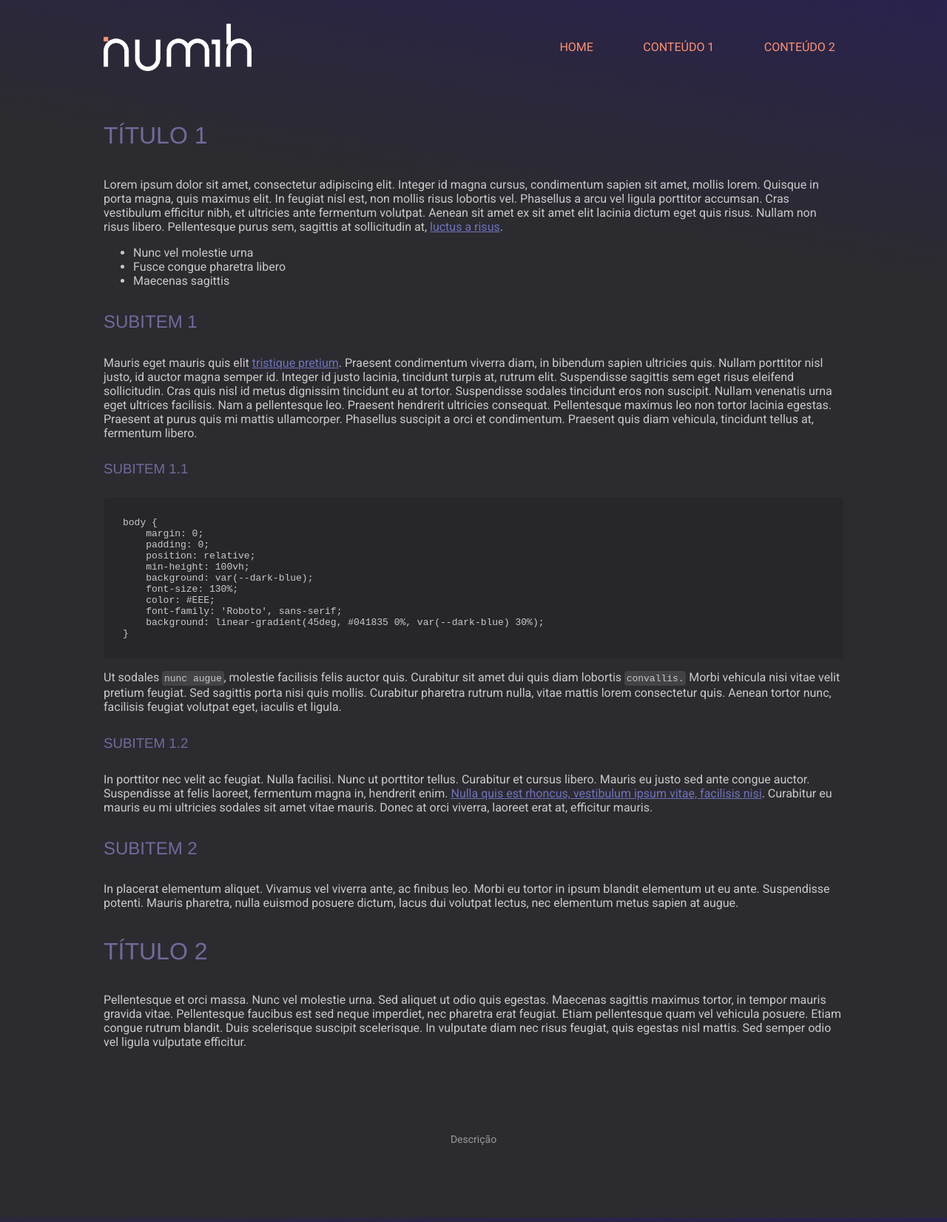
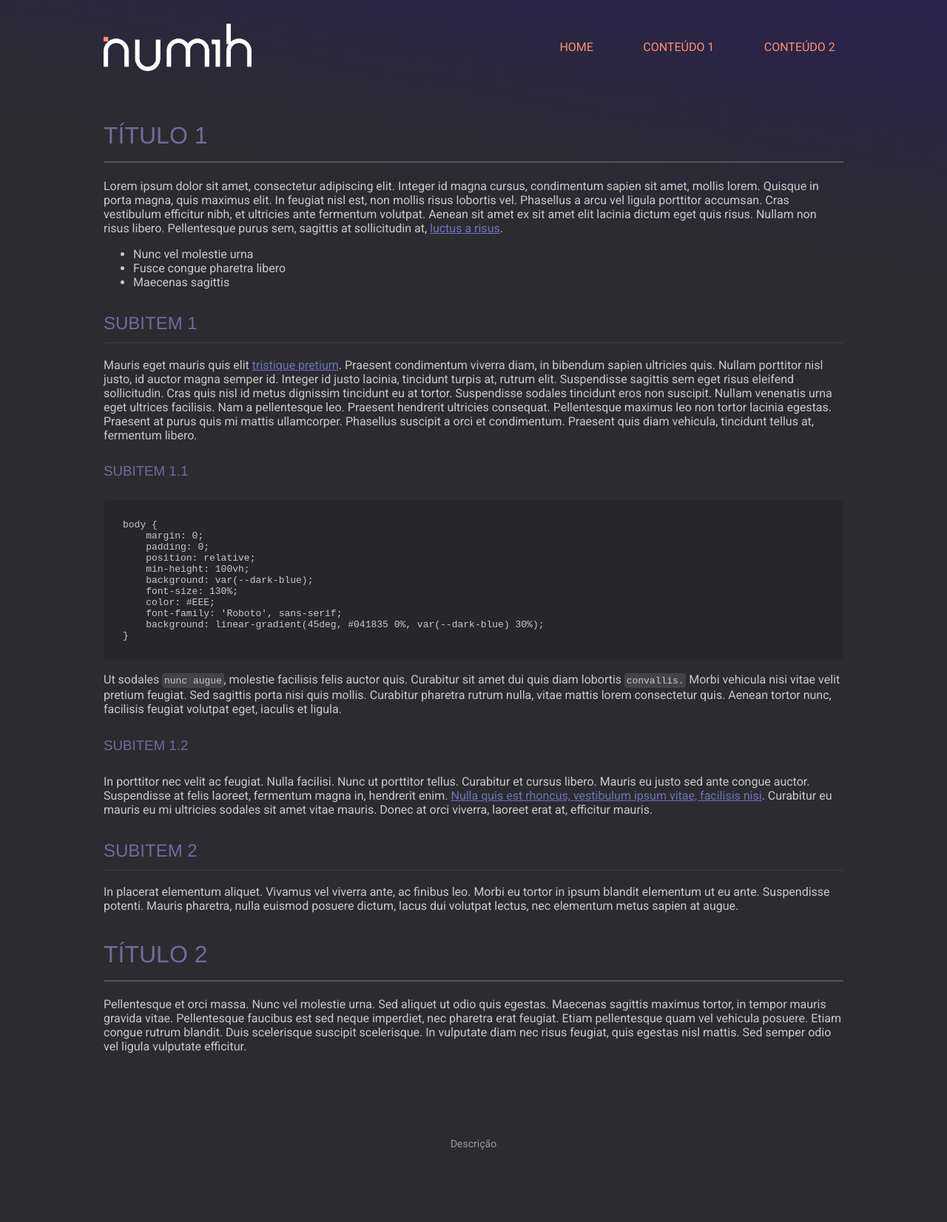
Before and after one commit to Numih/nm-pages-template, a Jekyll site: the page built from index.markdown, in a window 1280 px wide. Shown: the whole page at 74% size. Built offline with Jekyll 4.4.1, drawn with Linux system fonts in a browser that asks for light colours.

Commit message:
fix css typo

```diff
--- a/assets/css/style.css
+++ b/assets/css/style.css
@@ -44,10 +44,13 @@ code {
     padding: 2em;
     display: block;
 }
-}
 
 h1 {
     border-bottom: 2px solid #555;
+}
+
+h2 {
+    border-bottom: 1px solid #3d3d3d;
 }
 
 h1, h2, h3, h4, h5, h6 {
```
